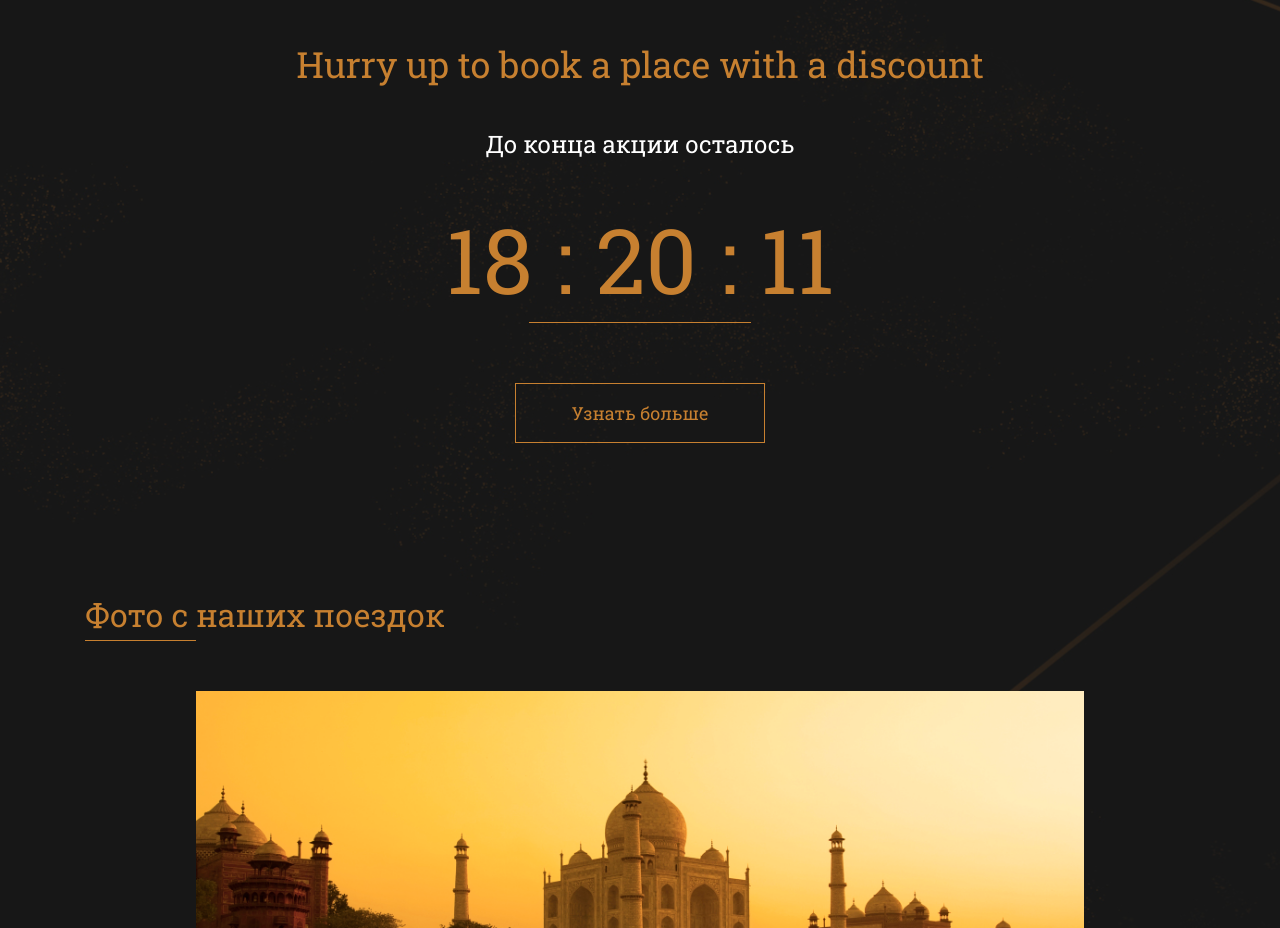
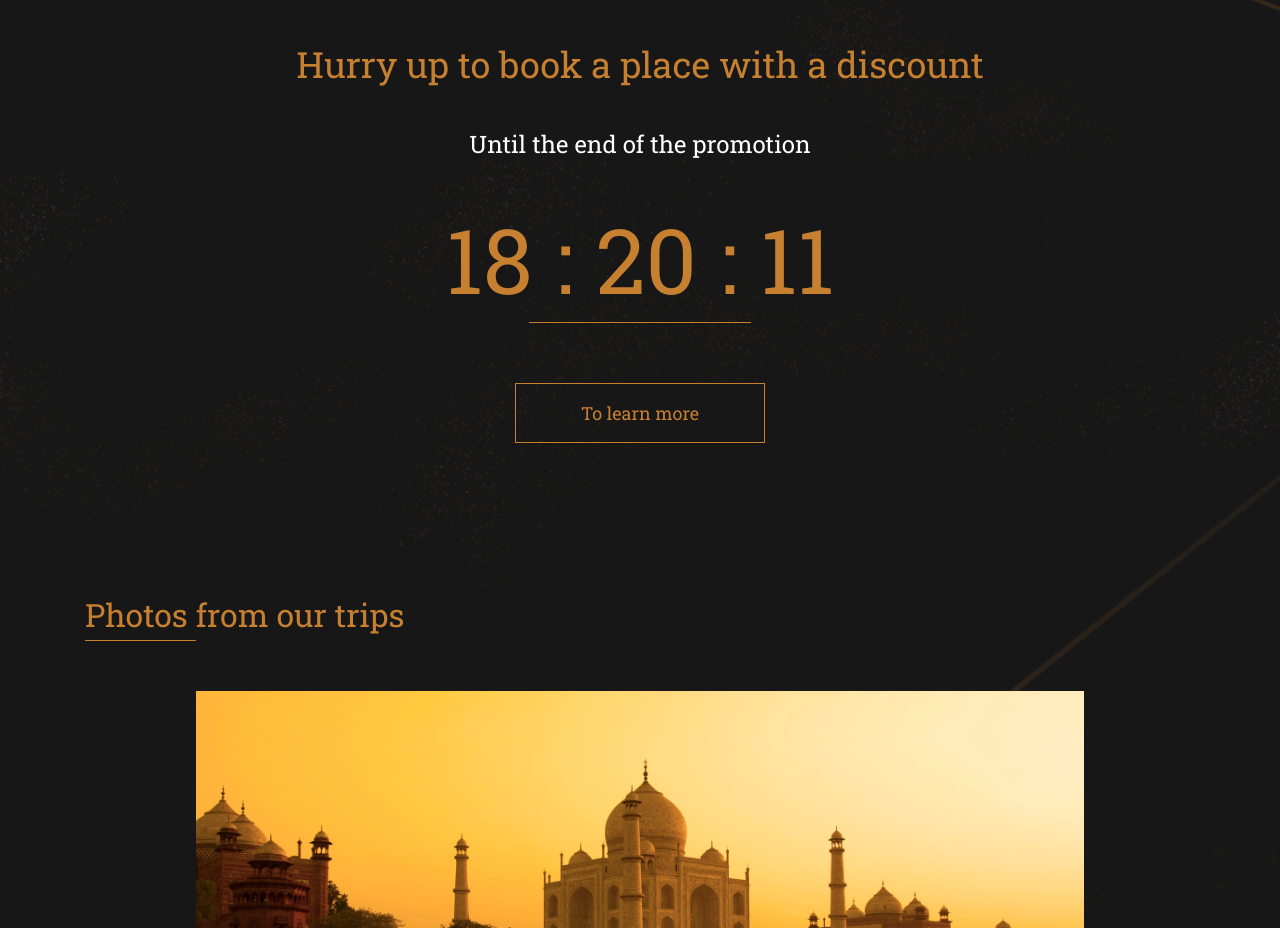
Before and after one commit to denyschornyi/YogaToursToIndia_LandingPage, a plain HTML site: page index.html in a window 1280 px wide. Shown: the part 1340-2268 px from the top of the page. Drawn offline with Linux system fonts and the light colour scheme.

Commit message:
Update the landingpage to make English version

```diff
--- a/index.html
+++ b/index.html
@@ -102,7 +102,7 @@
 			<div class="timer">
 				<div class="timer-title">Hurry up to book a place with a discount</div>
 				<div class="timer-action">
-					До конца акции осталось
+					Until the end of the promotion
 				</div>
 				<div class="timer-numbers" id="timer">
 					<span class="hours">18</span>
@@ -112,9 +112,9 @@
 					<span class="seconds">11</span>
 				</div>
 			</div>
-			<button class="more"> Узнать больше</button>
+			<button class="more"> To learn more</button>
 			<div class="slider" id="photo">
-				<div class="slider-title">Фото с наших поездок
+				<div class="slider-title">Photos from our trips
 				</div>
 				<div class="wrap">
 
```
